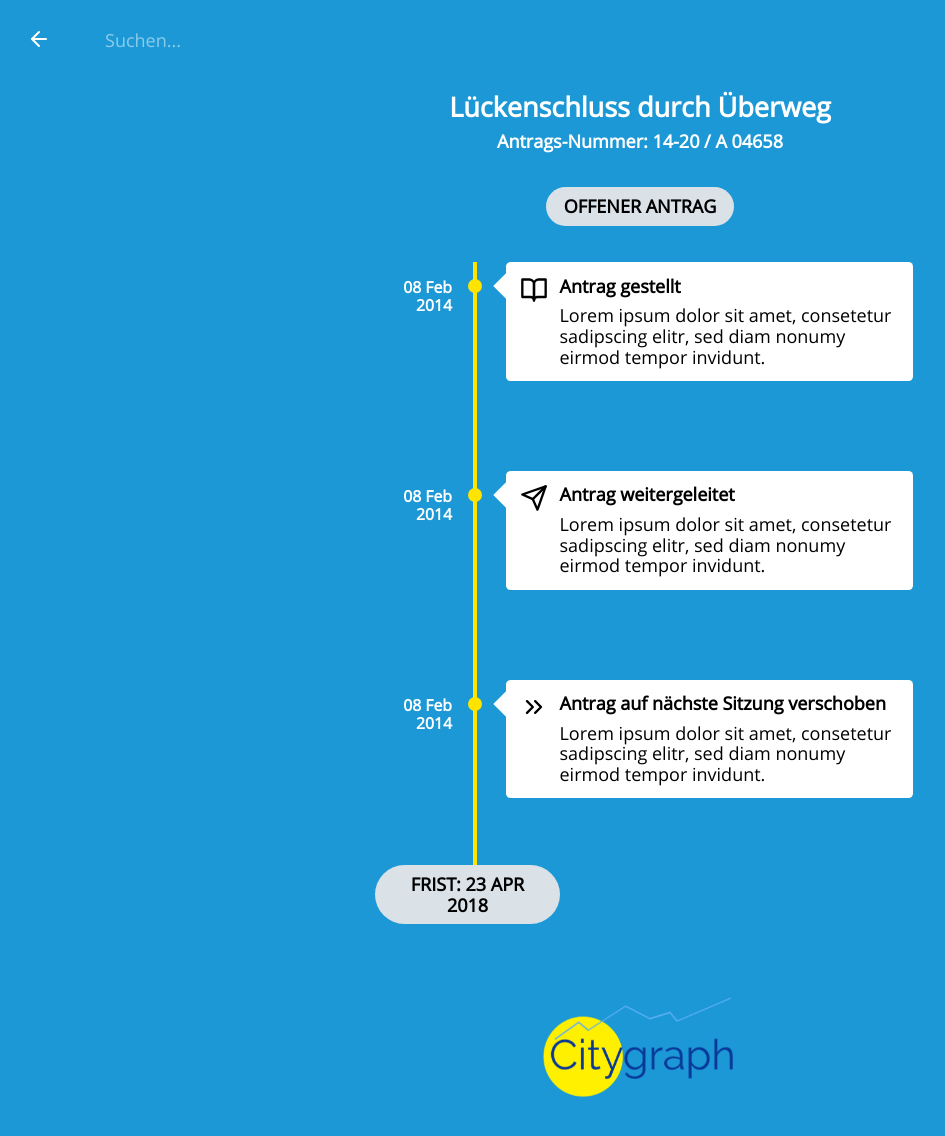
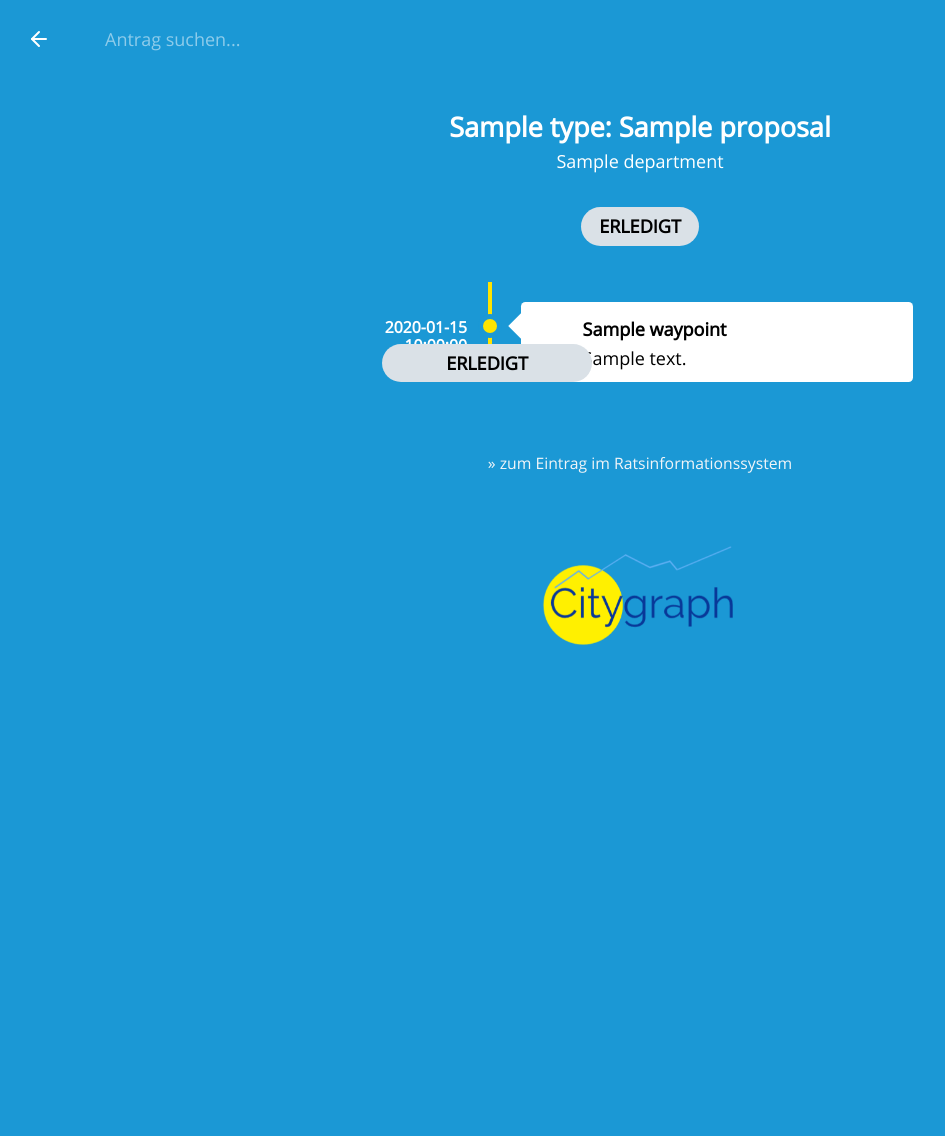
Before and after one commit to sascha11110/hackatum-citygraph, a Flask app: template code/app/templates/timeline.html in a window 1280 px wide. Shown: the whole page, without its empty margins (0-945 px from the left). After the commit the page ends 645 px from the top, so only its background shows below. Run offline with Flask 2, Linux system fonts and the light colour scheme; the template is opened without the code that fills it: most values are stand-ins (such as "Sample title", 1, 10 or a date in 2020).

Commit message:
Add timeline and search

```diff
--- a/code/app/static/css/style.css
+++ b/code/app/static/css/style.css
@@ -22,14 +22,13 @@
   margin: 0 auto;
 }
 .search_timeline input[type=search] {
-  margin-top: 3px;
+  margin-top: 2px;
 }
 #timeline {
   height: 100%;
-  min-height: 450px;
 }
 #line {
-  left: 106px;
+  left: 121px;
   width: 4px;
   background-color: #ffe400;
 }
@@ -37,12 +36,12 @@
   min-height: 10px;
 }
 #waypoints .waypoint .date-dot {
-  width: 120px;
+  width: 135px;
   position: relative;
   margin-top: 12px;
 }
 #waypoints .waypoint .date-dot .date {
-  width: 85px;
+  width: 100px;
   text-align: right;
   position: absolute;
   top: 4px;
@@ -81,18 +80,25 @@
   left: 19px;
   right: 0;
   max-width: 500px;
-  min-height: 100px;
 }
 #waypoints .waypoint .arrow-bubble .bubble .icon {
   width: 40px;
+  height: 28px;
 }
 #waypoints .waypoint .arrow-bubble .bubble .icon svg {
   width: 28px;
   height: 28px;
 }
 #limit {
-  width: 185px;
-  left: 8px;
+  width: 210px;
+  left: 15px;
+}
+.big-icon {
+  margin-bottom: 20px;
+}
+.big-icon svg {
+  width: 45px;
+  height: 45px;
 }
 table.listing tr {
   background-color: #ffffff;
--- a/code/app/static/css/style.less
+++ b/code/app/static/css/style.less
@@ -28,17 +28,16 @@
 
 .search_timeline {
     input[type=search] {
-        margin-top: 3px;
+        margin-top: 2px;
     }
 }
 
 #timeline {
     height: 100%;
-    min-height: 450px;
 }
 
 #line {
-    left: 106px;
+    left: 121px;
     width: 4px;
     background-color: #ffe400;
 }
@@ -47,11 +46,11 @@
     .waypoint {
         min-height: 10px;
         .date-dot {
-            width: 120px;
+            width: 135px;
             position: relative;
             margin-top: 12px;
             .date {
-                width: 85px;
+                width: 100px;
                 text-align: right;
                 position: absolute;
                 top: 4px;
@@ -93,9 +92,9 @@
                 left: 19px;
                 right: 0;
                 max-width: 500px;
-                min-height: 100px;
                 .icon {
                     width: 40px;
+                    height: 28px;
                     svg {
                         width: 28px;
                         height: 28px;
@@ -107,8 +106,16 @@
 }
 
 #limit {
-    width: 185px;
-    left: 8px;
+    width: 210px;
+    left: 15px;
+}
+
+.big-icon {
+    margin-bottom: 20px;
+    svg {
+        width: 45px;
+        height: 45px;
+    }
 }
 
 table.listing {
--- a/code/app/templates/base.html
+++ b/code/app/templates/base.html
@@ -11,10 +11,6 @@
 <body>
     {% block content %}{% endblock %}
 
-    <footer class="pt-4 pb-8 text-center">
-        <img src="../static/images/logo.png" style="max-width: 200px;" />
-    </footer>
-
     <script>
       feather.replace()
     </script>
--- a/code/app/templates/timeline.html
+++ b/code/app/templates/timeline.html
@@ -5,32 +5,45 @@
             <i data-feather="arrow-left"></i>
         </a>
         <div class="text-white flex-1">
-            <form class="w-full search_timeline">
-                <input type="search" placeholder="Suchen..." class="w-full p-6 bg-transparent text-white" />
+            <form method="get" action="/" class="w-full search_timeline">
+                <input type="search" name="search" placeholder="Antrag suchen..." class="w-full p-6 bg-transparent text-white" />
             </form>
         </div>
     </header>
 
     <div id="wrapper" class="w-full pt-2 pb-10 px-6">
         <div class="text-center mb-8">
-            <h2 class="mb-2 text-white">Lückenschluss durch Überweg</h2>
-            <h4 class="text-white">Antrags-Nummer: 14-20 / A 04658</h4>
+            <div class="text-white big-icon">
+                <i data-feather="{{ti['icon']}}"></i>
+            </div>
+            <h2 class="mb-2 text-white">
+                {{proposal['type']}}:
+                {{proposal['subject']}}
+            </h2>
+            <h4 class="text-white font-normal">
+                {{proposal['department']}}
+            </h4>
         </div>
 
         <div class="mb-8 text-center">
-            <span class="rounded-full bg-grey-light uppercase px-4 py-2 font-bold inline-block">Offener Antrag</span>
+            <span class="rounded-full bg-grey-light uppercase px-4 py-2 font-bold inline-block bg-{{sc['bg']}} text-{{sc['text']}}">
+                {{proposal['status']}}
+            </span>
         </div>
 
         <div id="timeline" class="relative">
             <div id="line" class="absolute z-10 pin-t pin-b"></div>
 
-            <div id="waypoints" class="pb-8">
-                <div class="waypoint flex flex-wrap z-50 mb-20">
+            <div id="waypoints">
+                <div class="w-full" style="height:20px;"></div>
+
+                {% for waypoint in waypoints %}
+                    <div class="waypoint flex flex-wrap z-50 mb-16">
                         <div class="date-dot">
                             <div class="date absolute text-white text-sm font-bold">
-                            08 Feb 2014
+                                {{waypoint['date']}}
                             </div>
-                        <div class="dot absolute">
+                            <div class="dot absolute z-50">
                                 <div></div>
                             </div>
                         </div>
@@ -38,64 +51,41 @@
                             <div class="arrow absolute z-20 bg-white"></div>
                             <div class="bubble z-30 rounded bg-white p-3 flex flex-wrap">
                                 <div class="icon">
-                                <i data-feather="book-open"></i>
+                                    <i data-feather="{{waypoint['icon']}}"></i>
                                 </div>
-                            <div class="flex-1">
-                                <h4 class="mb-2">Antrag gestellt</h4>
-                                Lorem ipsum dolor sit amet, consetetur sadipscing elitr, sed diam nonumy eirmod tempor invidunt.
+                                <div class="flex-1" style="padding-left: 8px;">
+                                    <h4 class="{% if waypoint['text'] %} mb-2{% endif %}" style="margin-top:3px;">
+                                        {{waypoint['title']}}
+                                    </h4>
+                                    {{waypoint['text']}}
                                 </div>
                             </div>
                         </div>
                     </div>
-                <div class="waypoint flex flex-wrap z-50 mb-20">
-                    <div class="date-dot">
-                        <div class="date absolute text-white text-sm font-bold">
-                            08 Feb 2014
-                        </div>
-                        <div class="dot absolute">
-                            <div></div>
-                        </div>
-                    </div>
-                    <div class="arrow-bubble relative">
-                        <div class="arrow absolute z-20 bg-white"></div>
-                        <div class="bubble z-30 rounded bg-white p-3 flex flex-wrap">
-                            <div class="icon">
-                                <i data-feather="send"></i>
-                            </div>
-                            <div class="flex-1">
-                                <h4 class="mb-2">Antrag weitergeleitet</h4>
-                                Lorem ipsum dolor sit amet, consetetur sadipscing elitr, sed diam nonumy eirmod tempor invidunt.
-                            </div>
-                        </div>
-                    </div>
-                </div>
-                <div class="waypoint flex flex-wrap z-50 mb-20">
-                    <div class="date-dot">
-                        <div class="date absolute text-white text-sm font-bold">
-                            08 Feb 2014
-                        </div>
-                        <div class="dot absolute">
-                            <div></div>
-                        </div>
-                    </div>
-                    <div class="arrow-bubble relative">
-                        <div class="arrow absolute z-20 bg-white"></div>
-                        <div class="bubble z-30 rounded bg-white p-3 flex flex-wrap">
-                            <div class="icon">
-                                <i data-feather="chevrons-right"></i>
-                            </div>
-                            <div class="flex-1">
-                                <h4 class="mb-2">Antrag auf nächste Sitzung verschoben</h4>
-                                Lorem ipsum dolor sit amet, consetetur sadipscing elitr, sed diam nonumy eirmod tempor invidunt.
-                            </div>
+                {% endfor %}
+
+                <div id="limit" class="absolute pin-b z-50">
+                    <span class="w-full rounded-full bg-grey-light uppercase px-4 py-2 font-bold block text-center bg-{{sc['bg']}} text-{{sc['text']}}">
+                        {% if proposal['status'] != 'Erledigt' %}
+                            Frist: {{proposal['processing_period']}}
+                        {% else %}
+                            Erledigt
+                        {% endif %}
+                    </span>
                 </div>
             </div>
         </div>
 
-                <div id="limit" class="absolute pin-b z-50">
-                    <span class="w-full rounded-full bg-grey-light uppercase px-4 py-2 font-bold block text-center">Frist: 23 Apr 2018</span>
+        <div class="mt-6">
+            <a href="" class="block text-center text-sm text-grey-lighter no-underline hover:text-white">
+                &raquo; zum Eintrag im Ratsinformationssystem
+            </a>
         </div>
     </div>
-        </div>
-    </div>
+
+    <footer class="pt-4 pb-8 text-center">
+        <a href="/">
+            <img src="../static/images/logo.png" style="max-width: 200px;" />
+        </a>
+    </footer>
 {% endblock %}
```
Also changed, not shown: code/app/logic/waypoints.py (added, +81 -0 lines), code/app/routes.py (+38 -13 lines), code/app/templates/index.html (+17 -5 lines). Lines whose indentation alone changed are shown as unchanged.
